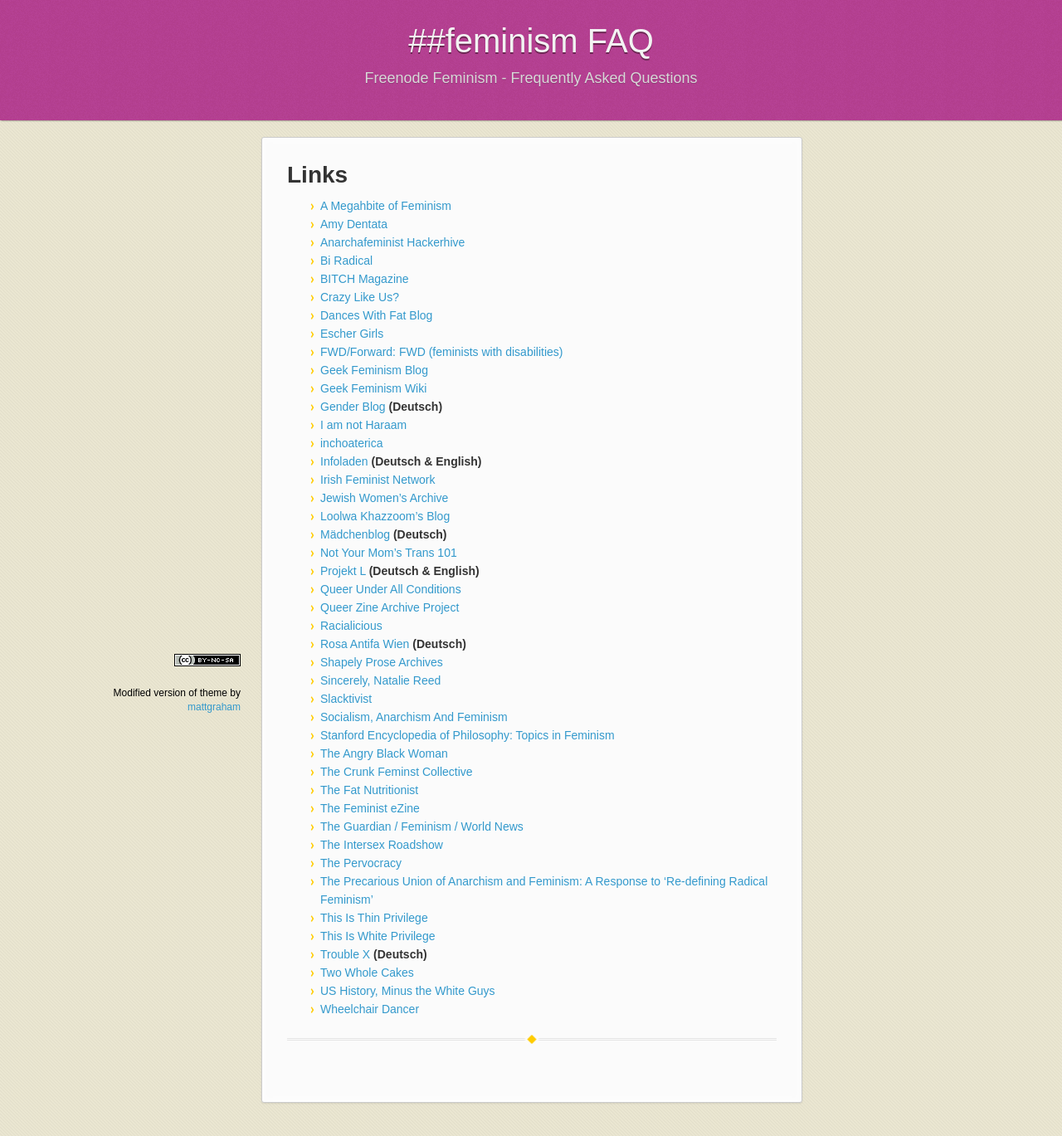
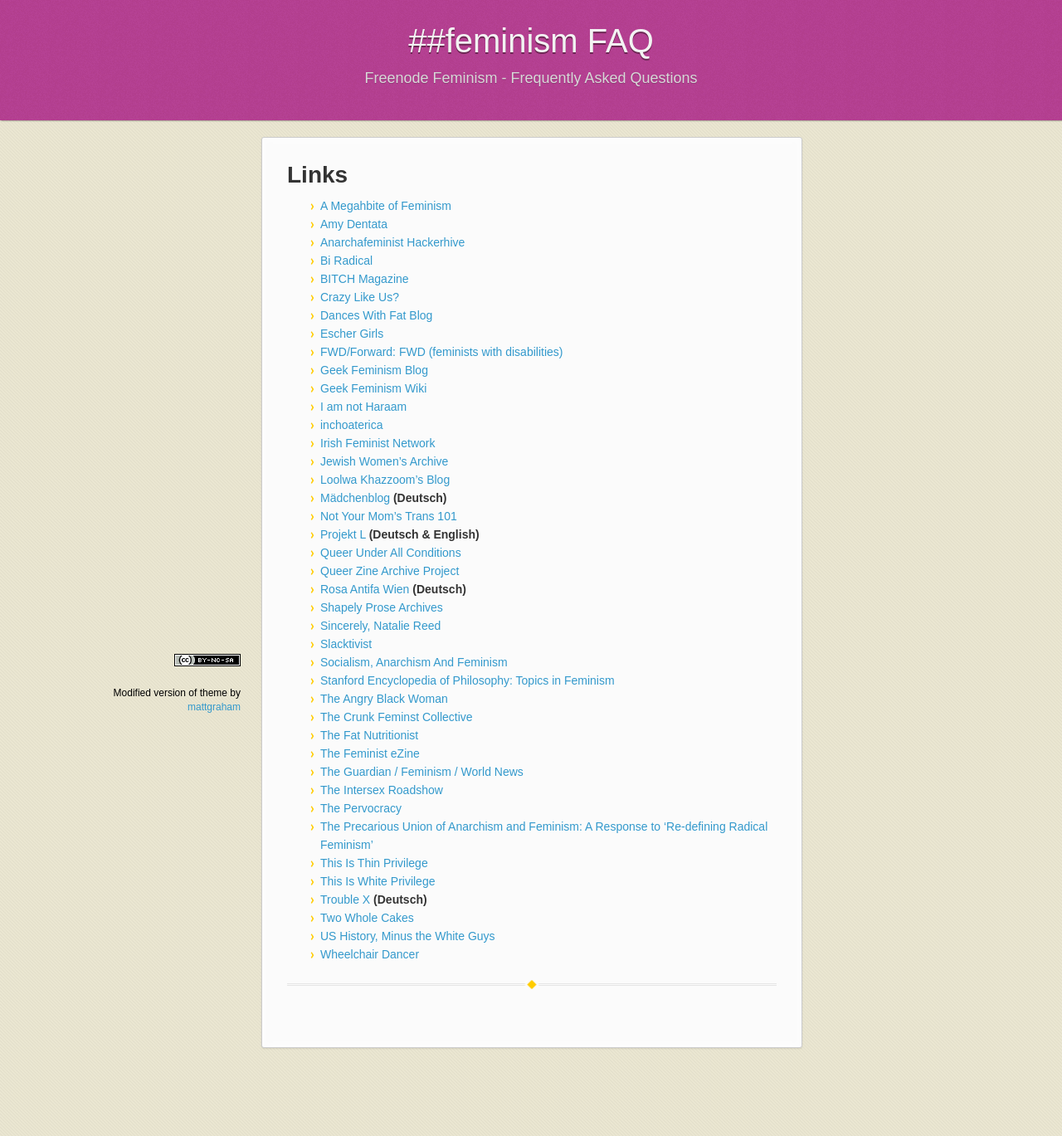
Before and after one commit to feminism-chat/feminism-chat.github.io, a Jekyll site: the page built from links.md, in a window 1280 px wide. Shown: the whole page at 83% size. Built offline with Jekyll 4.4.1, drawn with Linux system fonts in a browser that asks for light colours; nearby versions of some CDN libraries; comment, search, counter and statistics services are not loaded; after the commit the page ends 1303 px from its top, so only the background shows below that.

Commit message:
Removed dead links and added inactive/archive tags
I found some sites that seemed not to have been updated since 2016 or earlier, so I marked them as `.inactive` in the tags. Those that are formally closed were marked as `.archive`. I wasn't sure where exactly to draw the line, so consider this a first cut.

```diff
--- a/links.md
+++ b/links.md
@@ -14,19 +14,17 @@ title: Links
 {: id=links-list }
 * [A Megahbite of Feminism](http://megan.geek.nz/){: .Tech}
 * [Amy Dentata](http://amydentata.com/){: .GSRM}
-* [Anarchafeminist Hackerhive](https://www.noisebridge.net/wiki/Anarchafeminist_Hackerhive){: .Organisations}
-* [Bi Radical](https://radicalbi.wordpress.com/){: .GSRM}
+* [Anarchafeminist Hackerhive](https://www.noisebridge.net/wiki/Anarchafeminist_Hackerhive){: .Organisations .inactive}
+* [Bi Radical](https://radicalbi.wordpress.com/){: .GSRM .inactive}
 * [BITCH Magazine](http://bitchmagazine.org/){: .Media-Representation}
-* [Crazy Like Us?](https://feministmentalhealthuk.wordpress.com/){: .disability}
+* [Crazy Like Us?](https://feministmentalhealthuk.wordpress.com/){: .disability .inactive}
 * [Dances With Fat Blog](https://danceswithfat.wordpress.com/blog/){: .Fat-Acceptance}
 * [Escher Girls](http://eschergirls.tumblr.com/){: .Media-Representation}
-* [FWD/Forward: FWD \(feminists with disabilities\)](http://disabledfeminists.com/){: .disability}
+* [FWD/Forward: FWD \(feminists with disabilities\)](http://disabledfeminists.com/){: .disability .archive}
 * [Geek Feminism Blog](http://geekfeminism.org/){: .Tech}
 * [Geek Feminism Wiki](http://geekfeminism.wikia.com/wiki/Geek_Feminism_Wiki){: .Tech}
-* [Gender Blog **(Deutsch)**](http://genderblog.de/){: .intersectional}
 * [I am not Haraam](http://iamnotharaam.tumblr.com/){: .Religion}
 * [inchoaterica](http://inchoaterica.wordpress.com/){: .GSRM}
-* [Infoladen **(Deutsch & English)**](http://as-laden.info/){: .GSRM}
 * [Irish Feminist Network](http://www.irishfeministnetwork.org/){: .Organisations}
 * [Jewish Women's Archive](http://jwa.org/blog){: .Religion}
 * [Loolwa Khazzoom's Blog](http://loolwa.com/blog/){: .Politics}
@@ -35,14 +33,13 @@ title: Links
 * [Projekt L **(Deutsch & English)**](http://www.lookism.info/){: .lookism}
 * [Queer Under All Conditions](http://queerunderallconditions.tumblr.com/){: .Zines}
 * [Queer Zine Archive Project](http://www.qzap.org/){: .Zines}
-* [Racialicious](http://www.racialicious.com/){: .Race}
 * [Rosa Antifa Wien **(Deutsch)**](https://www.raw.at/){: .anarchism deutsch}
 * [Shapely Prose Archives](http://kateharding.net/){: .Fat-Acceptance}
-* [Sincerely, Natalie Reed](http://freethoughtblogs.com/nataliereed){: .GSRM}
+* [Sincerely, Natalie Reed](http://freethoughtblogs.com/nataliereed){: .GSRM .archive}
 * [Slacktivist](http://www.patheos.com/blogs/slacktivist/){: .Religion}
 * [Socialism, Anarchism And Feminism](http://theanarchistlibrary.org/library/carol-ehrlich-socialism-anarchism-and-feminism){: .anarchism}
 * [Stanford Encyclopedia of Philosophy: Topics in Feminism](http://plato.stanford.edu/entries/feminism-topics/){: .Philosophy .Theory}
-* [The Angry Black Woman](http://theangryblackwoman.com/){: .Race}
+* [The Angry Black Woman](http://theangryblackwoman.com/){: .Race .inactive}
 * [The Crunk Feminst Collective](http://crunkfeministcollective.wordpress.com/){: .Race}
 * [The Fat Nutritionist](http://www.fatnutritionist.com/){: .Fat-Acceptance}
 * [The Feminist eZine](http://www.feministezine.com/feminist/){: .Zines}
```
